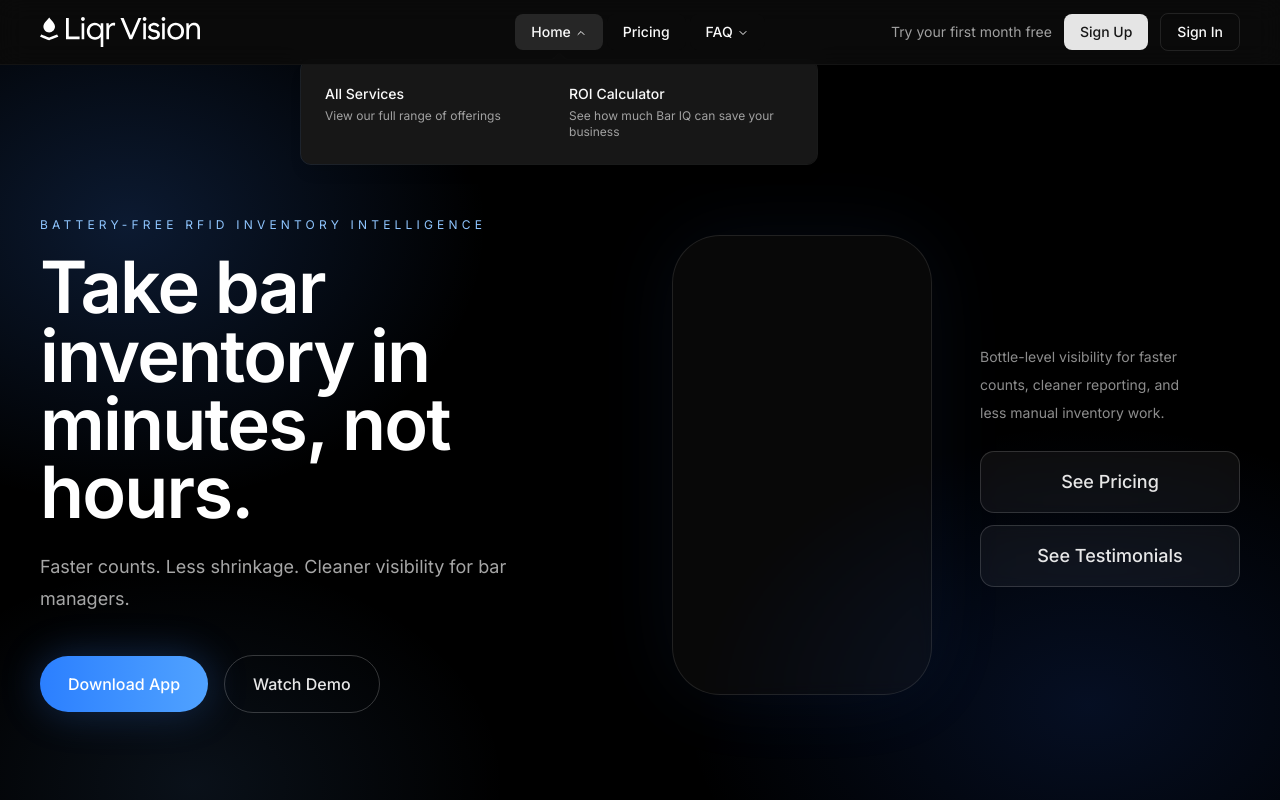
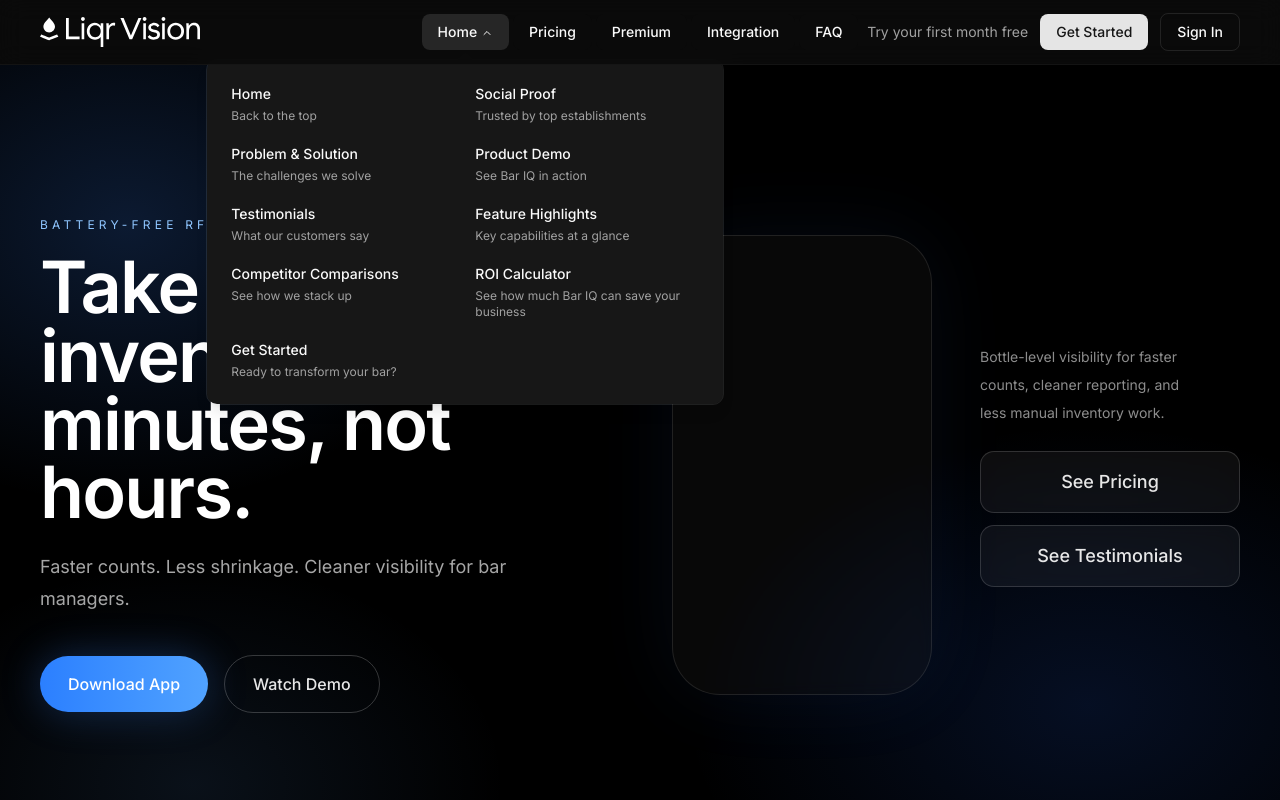
Before and after one commit to colewortman/UNO-Capstone, a Next.js app in the folder web/: page /UNO-Capstone/ in a window 1280 px wide. Both pictures are taken after a click on the button "Home". Shown: the top 800 px of the page. Built offline with nearby package versions, Linux system fonts and the light colour scheme.

Commit message:
Navigation bar updates

```diff
--- a/web/app/components/NavigationBar.tsx
+++ b/web/app/components/NavigationBar.tsx
@@ -41,11 +41,17 @@
 }
 
 const mobileLinks = [
-  { href: "/", label: "Home" },
+  { href: "/#hero", label: "Home" },
+  { href: "/#social-proof", label: "Social Proof" },
+  { href: "/#problem-solution", label: "Problem & Solution" },
+  { href: "/#product-demo", label: "Product Demo" },
+  { href: "/#testimonials", label: "Testimonials" },
+  { href: "/#feature-highlights", label: "Feature Highlights" },
+  { href: "/#comparisons", label: "Competitor Comparisons" },
   { href: "/#roi-calculator", label: "ROI Calculator" },
+  { href: "/#final-cta", label: "Get Started" },
   { href: "/pricing", label: "Pricing" },
   { href: "/faq", label: "FAQ" },
-  { href: "/faq", label: "Contact" },
 ];
 
 export default function NavigationBar() {
@@ -119,10 +125,120 @@
                       <NavigationMenuContent>
                         <ul className="grid w-100 gap-1 p-2 md:w-125 md:grid-cols-2">
                           <li>
-                            <NavigationMenuLink href="/" render={<Link href="/" />}>
-                              <span className="font-medium">All Services</span>
+                            <NavigationMenuLink
+                              href="/#hero"
+                              render={
+                                <Link
+                                  href="/#hero"
+                                  onClick={scrollToHash}
+                                />
+                              }
+                            >
+                              <span className="font-medium">Home</span>
                               <span className="text-muted-foreground text-xs">
-                                View our full range of offerings
+                                Back to the top
+                              </span>
+                            </NavigationMenuLink>
+                          </li>
+                          <li>
+                            <NavigationMenuLink
+                              href="/#social-proof"
+                              render={
+                                <Link
+                                  href="/#social-proof"
+                                  onClick={scrollToHash}
+                                />
+                              }
+                            >
+                              <span className="font-medium">Social Proof</span>
+                              <span className="text-muted-foreground text-xs">
+                                Trusted by top establishments
+                              </span>
+                            </NavigationMenuLink>
+                          </li>
+                          <li>
+                            <NavigationMenuLink
+                              href="/#problem-solution"
+                              render={
+                                <Link
+                                  href="/#problem-solution"
+                                  onClick={scrollToHash}
+                                />
+                              }
+                            >
+                              <span className="font-medium">
+                                Problem & Solution
+                              </span>
+                              <span className="text-muted-foreground text-xs">
+                                The challenges we solve
+                              </span>
+                            </NavigationMenuLink>
+                          </li>
+                          <li>
+                            <NavigationMenuLink
+                              href="/#product-demo"
+                              render={
+                                <Link
+                                  href="/#product-demo"
+                                  onClick={scrollToHash}
+                                />
+                              }
+                            >
+                              <span className="font-medium">Product Demo</span>
+                              <span className="text-muted-foreground text-xs">
+                                See Bar IQ in action
+                              </span>
+                            </NavigationMenuLink>
+                          </li>
+                          <li>
+                            <NavigationMenuLink
+                              href="/#testimonials"
+                              render={
+                                <Link
+                                  href="/#testimonials"
+                                  onClick={scrollToHash}
+                                />
+                              }
+                            >
+                              <span className="font-medium">Testimonials</span>
+                              <span className="text-muted-foreground text-xs">
+                                What our customers say
+                              </span>
+                            </NavigationMenuLink>
+                          </li>
+                          <li>
+                            <NavigationMenuLink
+                              href="/#feature-highlights"
+                              render={
+                                <Link
+                                  href="/#feature-highlights"
+                                  onClick={scrollToHash}
+                                />
+                              }
+                            >
+                              <span className="font-medium">
+                                Feature Highlights
+                              </span>
+                              <span className="text-muted-foreground text-xs">
+                                Key capabilities at a glance
+                              </span>
+                            </NavigationMenuLink>
+                          </li>
+                          <li>
+                            <NavigationMenuLink
+                              href="/#comparisons"
+                              render={
+                                <Link
+                                  href="/#comparisons"
+                                  onClick={scrollToHash}
+                                />
+                              }
+                            >
+                              <span className="font-medium">
+                                Competitor Comparisons
+                              </span>
+                              <span className="text-muted-foreground text-xs">
+                                See how we stack up
                               </span>
                             </NavigationMenuLink>
                           </li>
@@ -136,9 +252,27 @@
                                 />
                               }
                             >
-                              <span className="font-medium">ROI Calculator</span>
+                              <span className="font-medium">
+                                ROI Calculator
+                              </span>
                               <span className="text-muted-foreground text-xs">
                                 See how much Bar IQ can save your business
+                              </span>
+                            </NavigationMenuLink>
+                          </li>
+                          <li>
+                            <NavigationMenuLink
+                              href="/#final-cta"
+                              render={
+                                <Link
+                                  href="/#final-cta"
+                                  onClick={scrollToHash}
+                                />
+                              }
+                            >
+                              <span className="font-medium">Get Started</span>
+                              <span className="text-muted-foreground text-xs">
+                                Ready to transform your bar?
                               </span>
                             </NavigationMenuLink>
                           </li>
@@ -159,42 +293,37 @@
                   </NavigationMenuLink>
                 </NavigationMenuItem>
 
+                {/* Premium link */}
+                <NavigationMenuItem>
+                  <NavigationMenuLink
+                    href="/premium"
+                    render={<Link href="/premium" />}
+                    className={navigationMenuTriggerStyle()}
+                  >
+                    Premium
+                  </NavigationMenuLink>
+                </NavigationMenuItem>
+
+                {/* Integration link */}
+                <NavigationMenuItem>
+                  <NavigationMenuLink
+                    href="/integration"
+                    render={<Link href="/integration" />}
+                    className={navigationMenuTriggerStyle()}
+                  >
+                    Integration
+                  </NavigationMenuLink>
+                </NavigationMenuItem>
+
                 {/* FAQ link */}
                 <NavigationMenuItem>
-                  <NavigationMenuTrigger>FAQ</NavigationMenuTrigger>
-                  <NavigationMenuPositioner>
-                    <NavigationMenuPopup>
-                      <NavigationMenuArrow />
-                      <NavigationMenuContent>
-                        <ul className="grid w-100 gap-1 p-2 md:w-125 md:grid-cols-2">
-                          <li>
-                            <NavigationMenuLink
-                              href="/faq"
-                              render={<Link href="/faq" />}
-                            >
-                              <span className="font-medium">
-                                Frequently Asked Questions
-                              </span>
-                              <span className="text-muted-foreground text-xs">
-                                View answers to our most frequently asked questions
-                              </span>
-                            </NavigationMenuLink>
-                          </li>
-                          <li>
-                            <NavigationMenuLink
-                              href="/faq"
-                              render={<Link href="/faq" />}
-                            >
-                              <span className="font-medium">Contact</span>
-                              <span className="text-muted-foreground text-xs">
-                                View our contact information
-                              </span>
-                            </NavigationMenuLink>
-                          </li>
-                        </ul>
-                      </NavigationMenuContent>
-                    </NavigationMenuPopup>
-                  </NavigationMenuPositioner>
+                  <NavigationMenuLink
+                    href="/faq"
+                    render={<Link href="/faq" />}
+                    className={navigationMenuTriggerStyle()}
+                  >
+                    FAQ
+                  </NavigationMenuLink>
                 </NavigationMenuItem>
               </NavigationMenuList>
             </NavigationMenu>
@@ -209,7 +338,7 @@
               href="/signup"
               className="rounded-md bg-primary px-4 py-2 text-sm font-medium text-primary-foreground transition-colors hover:bg-primary/90"
             >
-              Sign Up
+              Get Started
             </Link>
             <Link
               href="/signin"
--- a/web/app/page.tsx
+++ b/web/app/page.tsx
@@ -30,22 +30,22 @@
   return (
     <main className={styles.page}>
       {/* Hero */}
-      <Section className={styles.heroSection}>
+      <Section id="hero" className={`${styles.heroSection} scroll-mt-20`}>
         <HeroSection />
       </Section>
 
       {/* Social Proof Logos */}
-      <Section className={styles.socialProofSection}>
+      <Section id="social-proof" className={`${styles.socialProofSection} scroll-mt-20`}>
         <SocialProofSection />
       </Section>
 
       {/* Problem / Solution */}
-      <Section>
+      <Section id="problem-solution" className="scroll-mt-20">
         <ProblemSolutionSection />
       </Section>
 
       {/* Product Demo */}
-      <Section>
+      <Section id="product-demo" className="scroll-mt-20">
         <ProductDemoSection />
       </Section>
 
@@ -55,12 +55,12 @@
       </Section>
 
       {/* Feature Highlights */}
-      <Section>
+      <Section id="feature-highlights" className="scroll-mt-20">
         <FeatureHighlightsSection />
       </Section>
 
       {/* Comparisons (differentiator) */}
-      <Section className={styles.sectionFull}>
+      <Section id="comparisons" className={`${styles.sectionFull} scroll-mt-20`}>
         <Comparisons />
       </Section>
 
@@ -70,7 +70,7 @@
       </Section>
 
       {/* CTA */}
-      <Section>
+      <Section id="final-cta" className="scroll-mt-20">
         <FinalCTASection />
       </Section>
 
```
